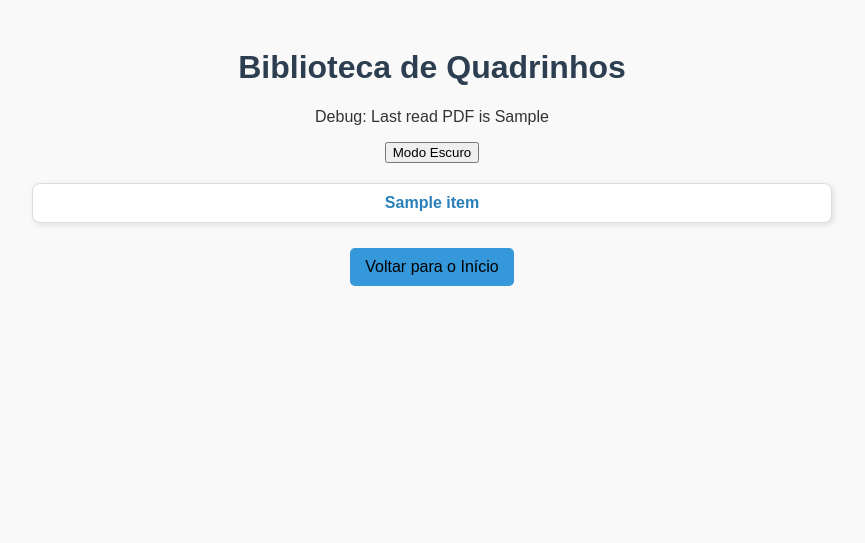
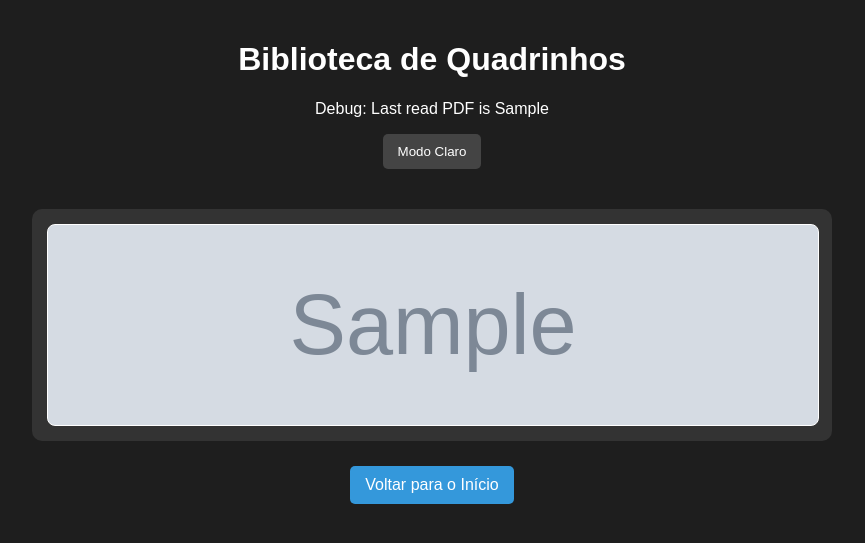
Before and after one commit to josevilanir/Comic_Creator, a Flask app: template templates/biblioteca.html in a window 1280 px wide. Shown: the top 543 px of the page, without its empty margins (208-1073 px from the left). Run offline with Flask 3, Linux system fonts and the light colour scheme; the template is opened without the code that fills it: most values are stand-ins (such as "Sample title", 1, 10 or a date in 2020); grey boxes marked "Sample" are stand-in pictures.

Commit message:
Mudanças no CSS da biblioteca

```diff
--- a/static/library.css
+++ b/static/library.css
@@ -1,112 +1,148 @@
+/* General body styling */
+body {
+  font-family: 'Arial', sans-serif;
+  background-color: #1e1e1e; /* Dark background for the app */
+  color: #ffffff; /* Light text color */
+  margin: 0;
+  padding: 0;
+  text-align: center;
+}
 
-    body {
-      font-family: Arial, sans-serif;
-      background-color: #f9f9f9;
-      color: #333;
-      text-align: center;
-      padding: 20px;
-    }
 .container {
   max-width: 800px;
   margin: 0 auto;
+  padding: 20px;
 }
+
 h1 {
-      color: #2c3e50;
+  color: #ffffff; /* White text for the title */
 }
+
+/* Comics list grid */
 .comics-list {
   display: grid;
   grid-template-columns: repeat(auto-fit, minmax(150px, 1fr));
   gap: 15px;
   margin-top: 20px;
 }
+
+/* Comic card styling */
 .comic-card {
-      background-color: #ffffff;
-      padding: 10px;
-      border: 1px solid #ddd;
-      border-radius: 8px;
-      box-shadow: 2px 2px 6px rgba(0, 0, 0, 0.1);
+  background-color: #333333; /* Dark grey for cards */
+  padding: 15px;
+  border-radius: 10px;
   text-align: center;
+  cursor: pointer;
+  transition: background-color 0.3s ease;
 }
+
 .comic-card a {
   text-decoration: none;
-      color: #2980b9;
+  color: #1e90ff; /* Light blue for links */
   font-weight: bold;
 }
+
 .comic-card:hover {
-      background-color: #f0f8ff;
+  background-color: #444444; /* Lighter grey on hover */
 }
+
+.folder-cover {
+  display: block;
+  width: 100%;
+  height: 200px;
+  background-size: cover;
+  background-position: center;
+  border-radius: 8px;
+  position: relative;
+  overflow: hidden;
+  border: 1px solid white; /* Debugging: Highlight the folder container */
+}
+
+.folder-name {
+  position: absolute;
+  bottom: -100%;
+  left: 0;
+  right: 0;
+  background-color: rgba(0, 0, 0, 0.7);
+  color: #ffffff;
+  padding: 10px;
+  text-align: center;
+  font-size: 16px;
+  transition: bottom 0.3s ease;
+  z-index: 10; /* Ensure it's above other elements */
+  border: 1px solid black; /* Debugging: Highlight the folder name */
+}
+
+.folder-cover:hover .folder-name {
+  bottom: 0;
+}
+
+/* Actions styling */
 .actions {
   margin-top: 20px;
 }
+
 .actions a {
   text-decoration: none;
   padding: 10px 15px;
-      background-color: #3498db;
-      color: black;
+  background-color: #3498db; /* Blue for buttons */
+  color: #ffffff; /* White text */
   border-radius: 5px;
   margin: 5px;
   display: inline-block;
 }
+
 .actions a:hover {
-      background-color: #2980b9;
+  background-color: #2980b9; /* Darker blue on hover */
 }
 
-/* Dark Mode Styles */
-body.dark-mode {
-  background-color: #121212;
+/* Dark Mode Toggle Button */
+#theme-toggle {
+  padding: 10px 15px;
+  background-color: #444444; /* Dark grey for the button */
+  color: #ffffff; /* White text */
+  border: none;
+  border-radius: 5px;
+  cursor: pointer;
+  margin-bottom: 20px;
+}
+
+#theme-toggle:hover {
+  background-color: #555555; /* Lighter grey on hover */
+}
+
+/* Light Mode Styles */
+body.light-mode {
+  background-color: #f9f9f9;
+  color: #333;
+}
+
+body.light-mode .container {
+  background-color: #ffffff;
+  color: #333;
+}
+
+body.light-mode h1 {
+  color: #2c3e50; /* Dark blue for the title */
+}
+
+body.light-mode .comic-card {
+  background-color: #ffffff;
+  border: 1px solid #ddd;
+  color: #333;
+}
+
+body.light-mode .comic-card a {
+  color: #2980b9; /* Blue for links */
+}
+
+body.light-mode .actions a {
+  background-color: #3498db;
   color: #ffffff;
 }
 
-body.dark-mode .container {
-  background-color: #1e1e1e;
-  color: #ffffff;
-  padding: 20px;
-  border-radius: 10px;
-  box-shadow: 0 0 10px rgba(255, 255, 255, 0.1);
-}
-
-body.dark-mode input,
-body.dark-mode textarea,
-body.dark-mode button {
-  background-color: #333;
-  color: #fff; /* Ensure text is white */
-  border: 1px solid #555;
-}
-
-body.dark-mode input::placeholder {
-  color: #aaa;
-}
-
-body.dark-mode a {
-  color: #1e90ff;
-}
-
-body.dark-mode h1,
-body.dark-mode h2,
-body.dark-mode label {
-  color: #ffffff;
-}
-
-body.dark-mode .actions a {
-  color: #ffffff; /* Ensure link text is white */
-  background-color: #444; /* Darker background for buttons */
-  border: 1px solid #666; /* Add a border for better visibility */
-}
-
-body.dark-mode .actions a:hover {
-  background-color: #555; /* Slightly lighter on hover */
-}
-
-body.dark-mode .comic-card {
-  background-color: #333;
-  border: 1px solid #555;
-  padding: 10px;
-  margin: 10px 0;
-  border-radius: 5px;
-}
-
-body.dark-mode .comic-card a {
-  color: #1e90ff;
+body.light-mode .actions a:hover {
+  background-color: #2980b9;
 }
 
 /* Highlight the last read PDF */
--- a/templates/biblioteca.html
+++ b/templates/biblioteca.html
@@ -6,7 +6,7 @@
   <title>Biblioteca de Quadrinhos</title>
   <link rel="stylesheet" href="/static/library.css">
 </head>
-<body>
+<body class="dark-mode">
   <div class="container">
     <h1>Biblioteca de Quadrinhos</h1>
 
@@ -18,7 +18,7 @@
     {% endif %}
 
     <!-- Dark Mode Toggle Button -->
-    <button id="theme-toggle">Modo Escuro</button>
+    <button id="theme-toggle">Modo Claro</button>
 
     <!-- Back to Library Button (only shown when inside a subdirectory) -->
     {% if nome_pasta %}
@@ -41,7 +41,10 @@
                   </a>
               {% else %}
                   <!-- Link to list PDFs in a subdirectory -->
-              <a href="{{ url_for('listar_pasta', nome_pasta=item.nome) }}">{{ item.nome }}</a>
+                  <a href="{{ url_for('listar_pasta', nome_pasta=item.nome) }}" class="folder-cover"
+                      style="background-image: url('{{ item.cover_image }}');">
+                    <span class="folder-name">{{ item.nome }}</span>
+                  </a>
               {% endif %}
           </div>
       {% endfor %}
@@ -60,23 +63,23 @@
   <script>
     const toggleButton = document.getElementById("theme-toggle");
 
-    // Check if dark mode is already enabled (from localStorage)
-    if (localStorage.getItem("dark-mode") === "enabled") {
-      document.body.classList.add("dark-mode");
-      toggleButton.textContent = "Modo Claro";
+    // Check if light mode is already enabled (from localStorage)
+    if (localStorage.getItem("dark-mode") === "disabled") {
+      document.body.classList.add("light-mode");
+      toggleButton.textContent = "Modo Escuro";
     }
 
-    // Toggle dark mode
+    // Toggle light mode
     toggleButton.addEventListener("click", () => {
-      document.body.classList.toggle("dark-mode");
+      document.body.classList.toggle("light-mode");
 
       // Save the user's preference in localStorage
-      if (document.body.classList.contains("dark-mode")) {
+      if (document.body.classList.contains("light-mode")) {
+        localStorage.setItem("dark-mode", "disabled");
+        toggleButton.textContent = "Modo Escuro";
+      } else {
         localStorage.setItem("dark-mode", "enabled");
         toggleButton.textContent = "Modo Claro";
-      } else {
-        localStorage.setItem("dark-mode", "disabled");
-        toggleButton.textContent = "Modo Escuro";
       }
     });
   </script>
```
Also changed, not shown: appV5.py (+43 -10 lines). Lines whose indentation alone changed are shown as unchanged.
